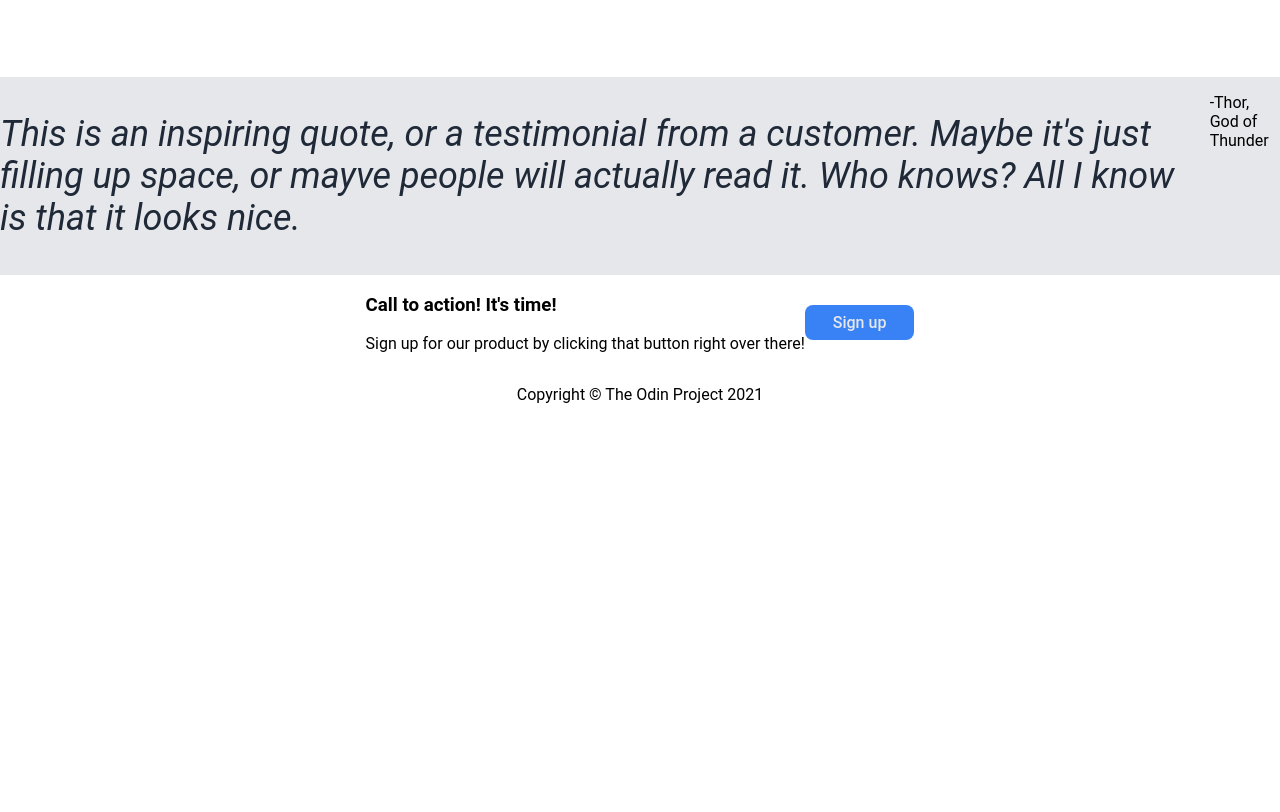
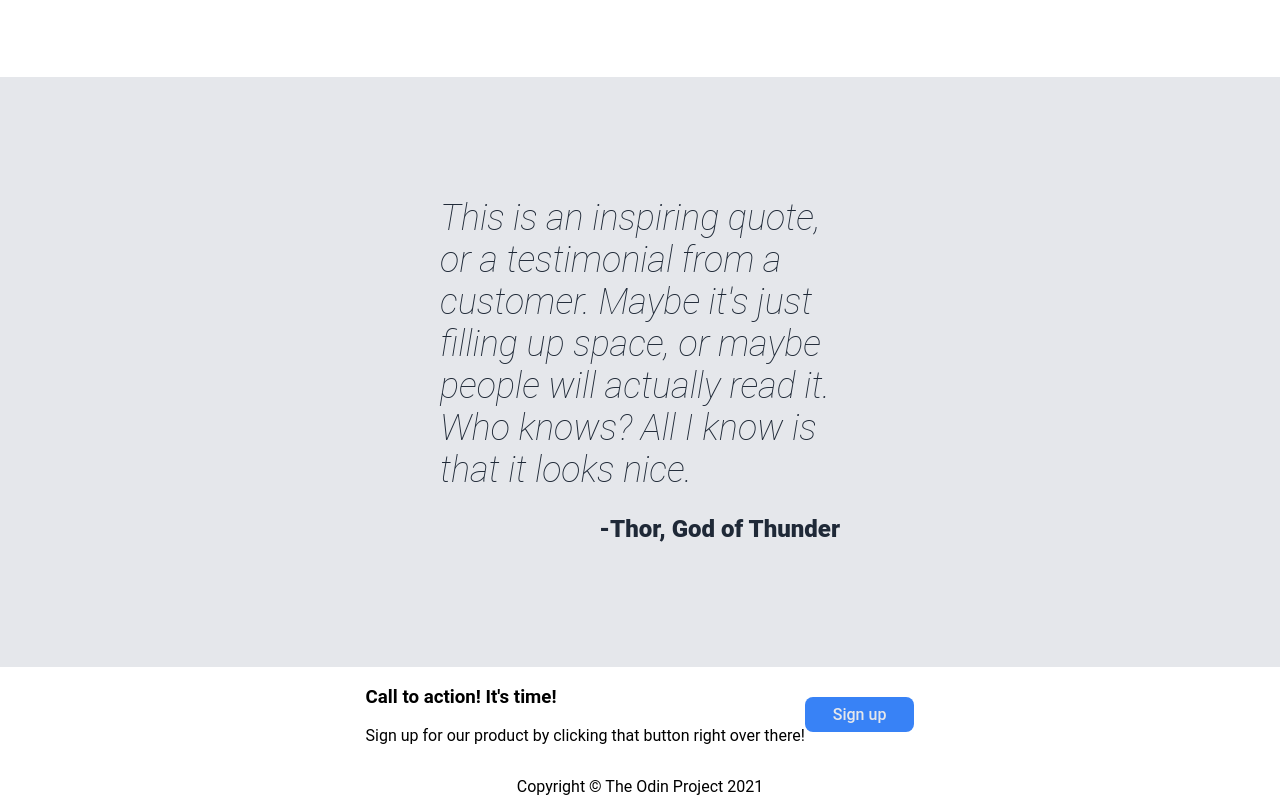
Before and after one commit to declan389/top-project-landing-page, a plain HTML site: page index.html in a window 1280 px wide. Shown: the part 877-1689 px from the top of the page. Before the commit the page ends 1297 px from the top, so only its background shows below. Drawn offline with Linux system fonts and the light colour scheme.

Commit message:
update quote-box styling

```diff
--- a/index.html
+++ b/index.html
@@ -45,7 +45,7 @@
             </div>
         </div>
         <div class="quote-box">
-            <p class="quote">This is an inspiring quote, or a testimonial from a customer. Maybe it's just filling up space, or mayve people will actually read it. Who knows? All I know is that it looks nice.</p>
+            <p class="quote">This is an inspiring quote, or a testimonial from a customer. Maybe it's just filling up space, or maybe people will actually read it. Who knows? All I know is that it looks nice.</p>
             <div class="author-box">
             <p class="author">-Thor, God of Thunder</p>
             </div>
--- a/style.css
+++ b/style.css
@@ -128,20 +128,32 @@ button {
     height: auto;
     text-align: center;
     font-size: 18px;
-    color: #767676
+    color: #767676;
 }
 
 .quote-box {
     display: flex;
+    flex-direction: column;
     background-color: #e5e7eb;
+    padding: 120px 440px;
+    padding-bottom: 100px;
 }
 
 .quote {
     font-size: 36px;
     font-style: italic;
+    font-weight: 100;
     color: #1f2937;
     justify-content: center;
     align-items: center;
+    margin: 0;
+}
+
+.author {
+    text-align: right;
+    color: #1f2937;
+    font-size: 24px;
+    font-weight: 900;
 }
 
 .blue-box {
```
